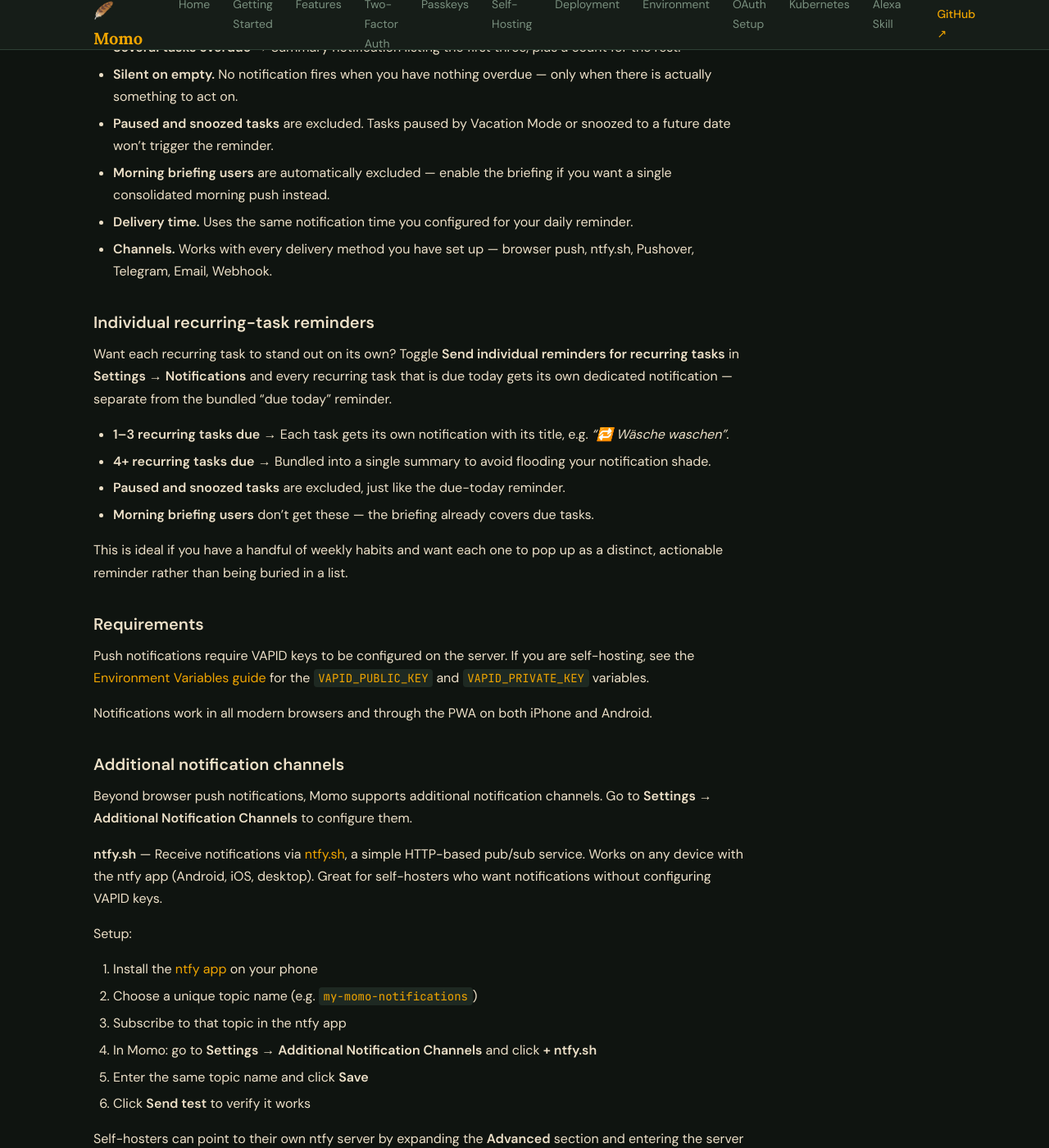
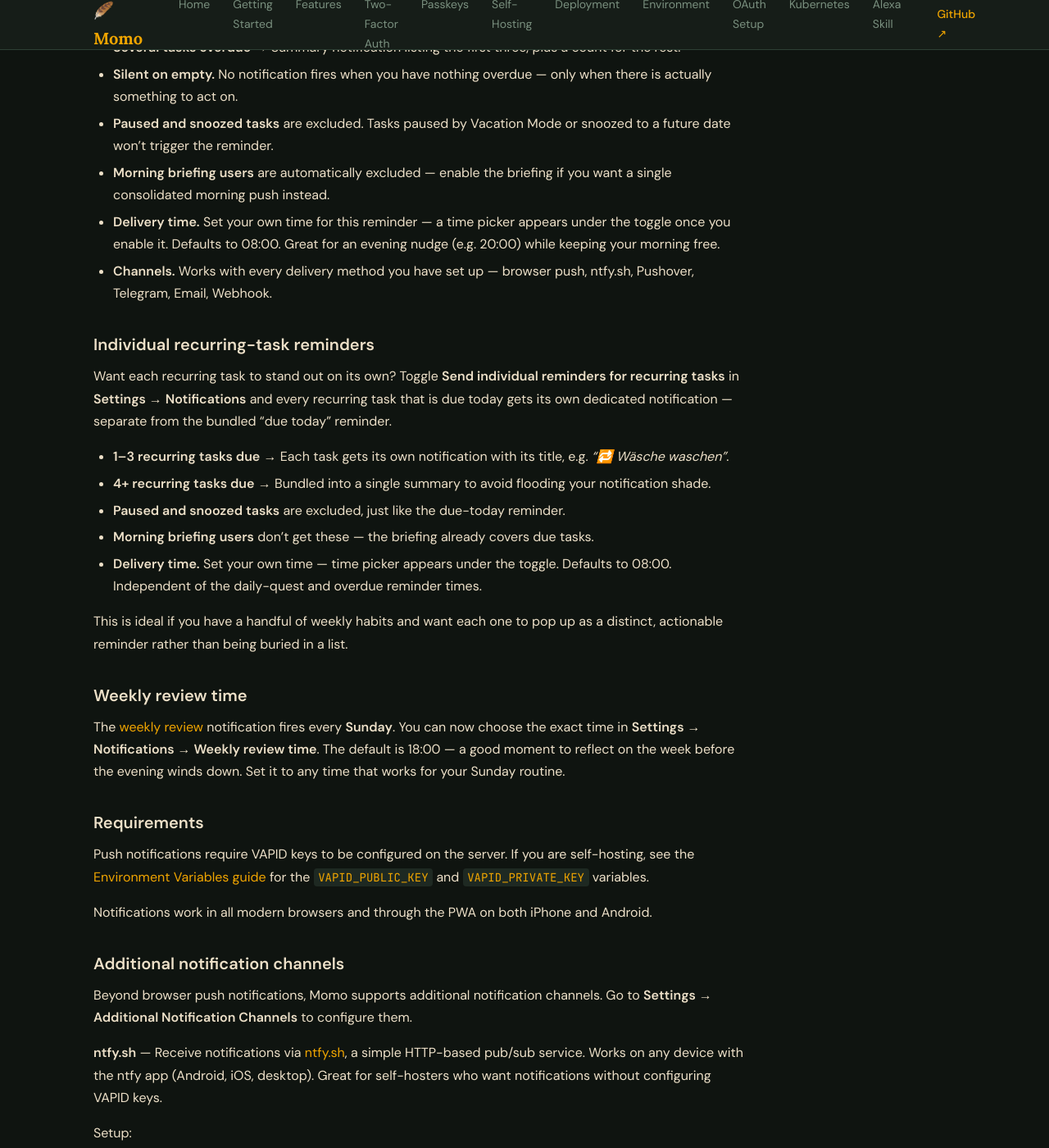
Before and after one commit to jp1337/momo, a Jekyll site: the page built from docs-site/features.md, in a window 1280 px wide and 1400 px high, scrolled down 15837 px. Shown: the whole window at 82% size. Built offline with Jekyll 4.4.1, drawn with Linux system fonts in a browser that asks for light colours; some of the changed text lies outside the part shown.

Commit message:
docs(features): document per-reminder notification times in user docs
Update docs-site/features.md to describe the new per-type time pickers
for due-today, overdue, recurring-due reminders and the configurable
weekly review time. Each relevant section now explains that users can
set an independent delivery time.

Co-Authored-By: Claude Sonnet 4.6 <noreply@anthropic.com>

```diff
--- a/docs-site/features.md
+++ b/docs-site/features.md
@@ -471,7 +471,7 @@ On top of the daily-quest ping, Momo can send a separate reminder listing the ta
 - **One task due** → Title shows the task name, e.g. *"Heute fällig: Steuererklärung einreichen"*.
 - **Several tasks due** → Title shows the count, body lists the first three, rest as "… and N more".
 - **Snoozed tasks** are excluded. A task you snoozed until tomorrow will not trigger the reminder today, even if its original `due date` is today.
-- **Delivery time.** Uses the same time you picked for your daily reminder. Both pings arrive within a few seconds of each other.
+- **Delivery time.** Set your own time for this reminder — a time picker appears under the toggle once you enable it. Defaults to 08:00. Independent of the daily-quest reminder time.
 - **Channels.** Works with every channel you have configured — browser push, ntfy.sh, Pushover, Telegram, Email. Enable any one of them and the toggle becomes available.
 
 ### Overdue task reminder
@@ -484,7 +484,7 @@ Sometimes tasks slip through the cracks — a due date passes, life happens, and
 - **Silent on empty.** No notification fires when you have nothing overdue — only when there is actually something to act on.
 - **Paused and snoozed tasks** are excluded. Tasks paused by Vacation Mode or snoozed to a future date won't trigger the reminder.
 - **Morning briefing users** are automatically excluded — enable the briefing if you want a single consolidated morning push instead.
-- **Delivery time.** Uses the same notification time you configured for your daily reminder.
+- **Delivery time.** Set your own time for this reminder — a time picker appears under the toggle once you enable it. Defaults to 08:00. Great for an evening nudge (e.g. 20:00) while keeping your morning free.
 - **Channels.** Works with every delivery method you have set up — browser push, ntfy.sh, Pushover, Telegram, Email, Webhook.
 
 ### Individual recurring-task reminders
@@ -495,8 +495,13 @@ Want each recurring task to stand out on its own? Toggle **Send individual remin
 - **4+ recurring tasks due** → Bundled into a single summary to avoid flooding your notification shade.
 - **Paused and snoozed tasks** are excluded, just like the due-today reminder.
 - **Morning briefing users** don't get these — the briefing already covers due tasks.
+- **Delivery time.** Set your own time — time picker appears under the toggle. Defaults to 08:00. Independent of the daily-quest and overdue reminder times.
 
 This is ideal if you have a handful of weekly habits and want each one to pop up as a distinct, actionable reminder rather than being buried in a list.
+
+### Weekly review time
+
+The [weekly review](#weekly-review) notification fires every **Sunday**. You can now choose the exact time in **Settings → Notifications → Weekly review time**. The default is 18:00 — a good moment to reflect on the week before the evening winds down. Set it to any time that works for your Sunday routine.
 
 ### Requirements
 
```
